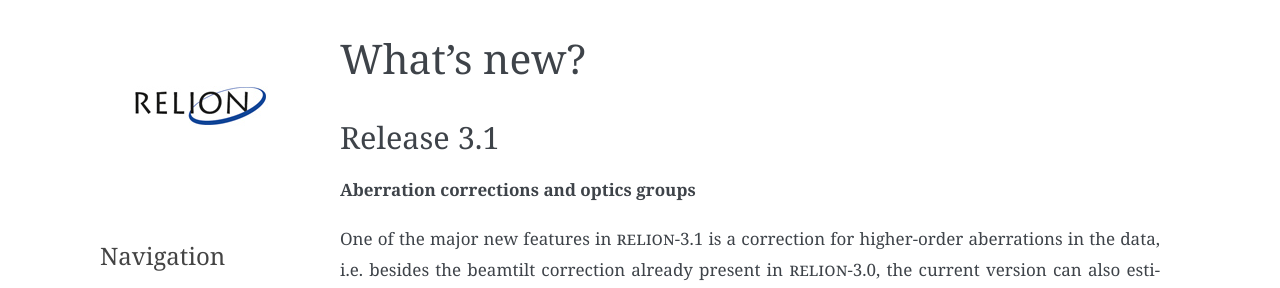
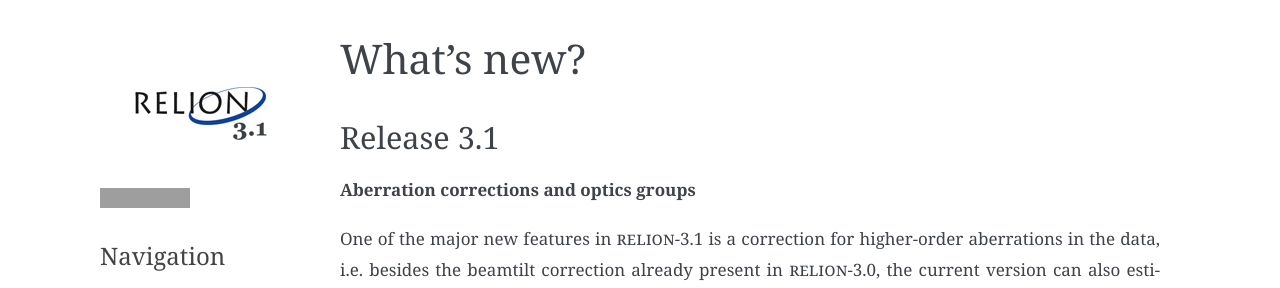
Before and after one commit to 3dem/relion-documents, a Sphinx documentation site: the page built from source/Whats-new.rst, in a window 1280 px wide. Shown: the top 288 px of the page. Built offline with Sphinx 7.4.7, drawn with Linux system fonts in a browser that asks for light colours; cross-references to code outside the pages are shown as plain code; grey boxes are pictures that could not be loaded.

Commit message:
Added 3.1 to the logo.

```diff
--- a/source/conf.py
+++ b/source/conf.py
@@ -74,7 +74,7 @@ html_sidebars = {
 }
 
 html_theme_options = {
-   'logo': 'relion_logo_v1.jpg',
+   'logo': 'relion-3.1-logo.png',
    'github_user': '3dem',
    'github_repo': 'relion',
    'github_button': True,
```
Also changed, not shown: source/_static/relion-3.1-logo.png (added), source/_static/relion_logo_v1.jpg (deleted).
